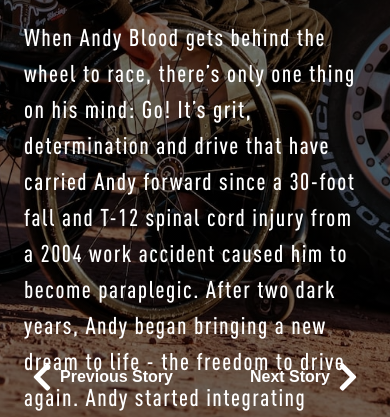
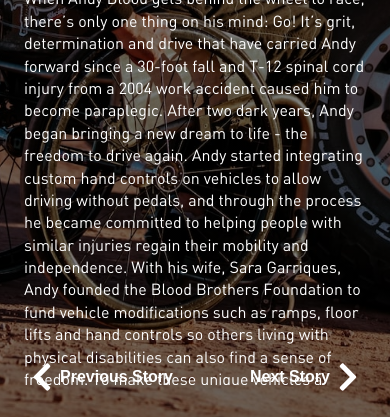
Before and after one commit to weisisheng/stories, a Gatsby site: page /andy/ in a window 390 px wide. Shown: the part 427-844 px from the top of the page. Built offline with nearby package versions, Linux system fonts and the light colour scheme; Gatsby itself is replaced by a stand-in of ours.

Commit message:
fixed stories paragraph font and height

```diff
--- a/src/styles/read-more.css
+++ b/src/styles/read-more.css
@@ -1,4 +1,10 @@
+@font-face {
+  font-family: 'din-condensed-medium';
+  src: url('../fonts/FONTS_DINWeb-CondMedium.ttf');
+}
+
 .read-more {
+  font-family: din-condensed-medium, sans-serif;
   display: flex;
   justify-content: flex-end;
 }
--- a/src/styles/stories.css
+++ b/src/styles/stories.css
@@ -64,7 +64,7 @@ body {
   z-index: 100;
   position: absolute;
   left: 0;
-  top: 0;
+  top: -2rem;
 }
 
 .story-text > .story-logo > img {
@@ -98,12 +98,13 @@ body {
 }
 
 .story-content > .story-text > p {
-  font-family: din-condensed-medium, sans-serif;
+  font-family: din-condensed-regular, sans-serif;
   margin-top: 1rem;
-  font-size: 0.8rem;
-  line-height: 1.75;
-  height: 25vh;
+  font-size: 16px;
+  line-height: 1.4;
+  height: 30vh;
   overflow: hidden;
+  margin-bottom: 0;
 }
 
 .story-video {
@@ -169,9 +170,6 @@ body {
     left: 9rem;
     font-size: 2rem;
   }
-  .story-content > .story-text > p {
-    font-size: 1.5rem;
-  }
 }
 
 @media only screen and (min-width: 320px) and (max-width: 1024px) and (orientation: portrait) {
@@ -194,10 +192,6 @@ body {
   .story-content > .mobile-logo > img {
     position: absolute;
     top: -10rem;
-  }
-  .story-content > .story-text > p {
-    font-size: 1rem;
-    letter-spacing: 1.5px;
   }
 }
 
@@ -256,8 +250,6 @@ body {
   .story-content > .story-text > p {
     transform: translateY(-2.5rem);
     margin-top: 0;
-    font-size: 0.7rem;
-    line-height: 1;
     height: 20vh;
     overflow: scroll;
   }
@@ -326,8 +318,6 @@ body {
 
   .story-content > .story-text > p {
     margin-top: 0;
-    font-size: 1.5rem;
-    line-height: 1.5;
     height: unset;
     padding: 0.5rem;
     z-index: -10;
--- a/src/styles/transition-buttons.css
+++ b/src/styles/transition-buttons.css
@@ -10,12 +10,12 @@
 
 .transition-button-left {
   left: 5rem;
-  bottom: 3rem;
+  bottom: 2.5rem;
 }
 
 .transition-button-right {
   right: 5rem;
-  bottom: 3rem;
+  bottom: 2.5rem;
 }
 
 .transition-button-left,
```
